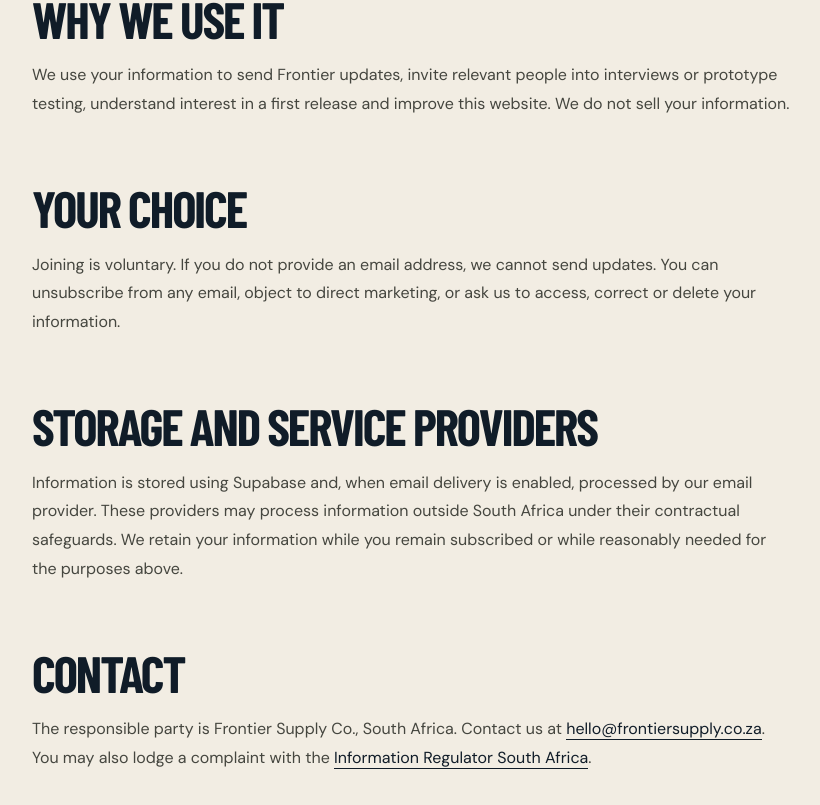
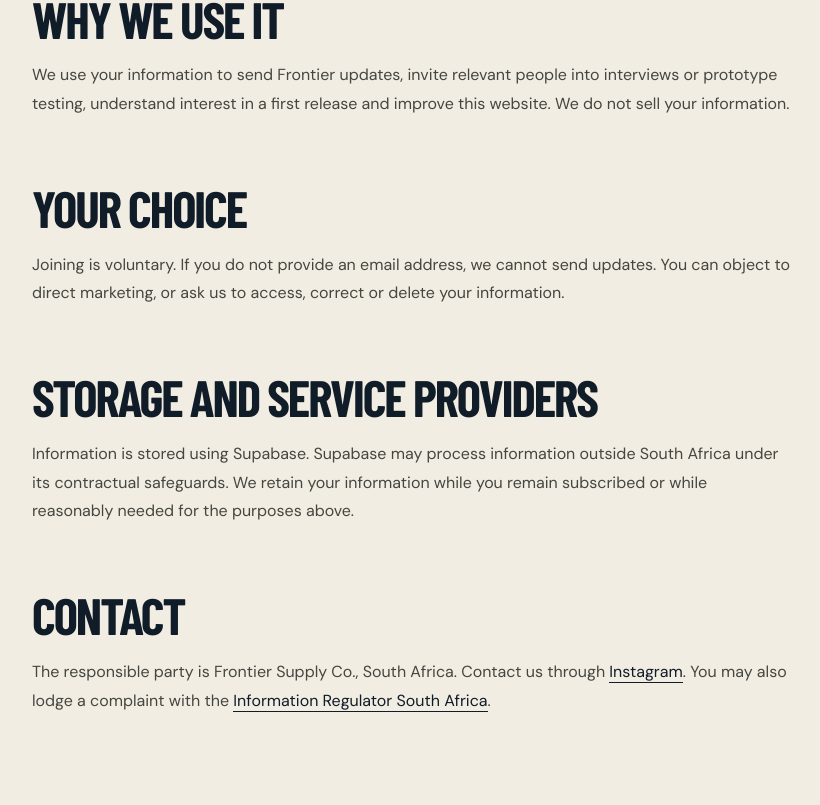
Before and after one commit to Marco1993-M/frontier-supply-co, a Next.js app: page /privacy in a window 1280 px wide. Shown: the part 955-1760 px from the top of the page, without its empty margins (228-1048 px from the left). Built offline with nearby package versions, Linux system fonts and the light colour scheme; no server answers; a web font is replaced by a local one.

Commit message:
Add files via upload

```diff
--- a/src/app/privacy/page.tsx
+++ b/src/app/privacy/page.tsx
@@ -9,7 +9,7 @@
 export default function PrivacyPage() {
   const businessName = process.env.LEGAL_BUSINESS_NAME ?? "Frontier Supply Co.";
   const businessAddress = process.env.BUSINESS_ADDRESS ?? "South Africa";
-  const privacyEmail = process.env.PRIVACY_EMAIL ?? "hello@frontiersupply.co.za";
+  const privacyEmail = process.env.PRIVACY_EMAIL?.trim();
 
   return (
     <main className="legal-page">
@@ -26,13 +26,21 @@
         <p>We use your information to send Frontier updates, invite relevant people into interviews or prototype testing, understand interest in a first release and improve this website. We do not sell your information.</p>
 
         <h2>Your choice</h2>
-        <p>Joining is voluntary. If you do not provide an email address, we cannot send updates. You can unsubscribe from any email, object to direct marketing, or ask us to access, correct or delete your information.</p>
+        <p>Joining is voluntary. If you do not provide an email address, we cannot send updates. You can object to direct marketing, or ask us to access, correct or delete your information.</p>
 
         <h2>Storage and service providers</h2>
-        <p>Information is stored using Supabase and, when email delivery is enabled, processed by our email provider. These providers may process information outside South Africa under their contractual safeguards. We retain your information while you remain subscribed or while reasonably needed for the purposes above.</p>
+        <p>Information is stored using Supabase. Supabase may process information outside South Africa under its contractual safeguards. We retain your information while you remain subscribed or while reasonably needed for the purposes above.</p>
 
         <h2>Contact</h2>
-        <p>The responsible party is {businessName}, {businessAddress}. Contact us at <a href={`mailto:${privacyEmail}`}>{privacyEmail}</a>. You may also lodge a complaint with the <a href="https://inforegulator.org.za/complaints/" target="_blank" rel="noreferrer">Information Regulator South Africa</a>.</p>
+        <p>
+          The responsible party is {businessName}, {businessAddress}. Contact us{" "}
+          {privacyEmail ? (
+            <>at <a href={`mailto:${privacyEmail}`}>{privacyEmail}</a></>
+          ) : (
+            <>through <a href="https://www.instagram.com/frontier_supply_company/" target="_blank" rel="noreferrer">Instagram</a></>
+          )}
+          . You may also lodge a complaint with the <a href="https://inforegulator.org.za/complaints/" target="_blank" rel="noreferrer">Information Regulator South Africa</a>.
+        </p>
       </article>
     </main>
   );
```
Also changed, not shown: src/app/actions.ts (+2 -24 lines).
